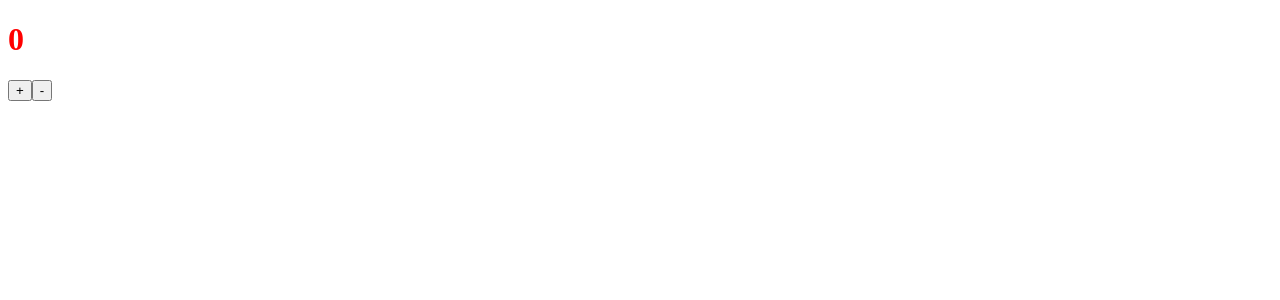
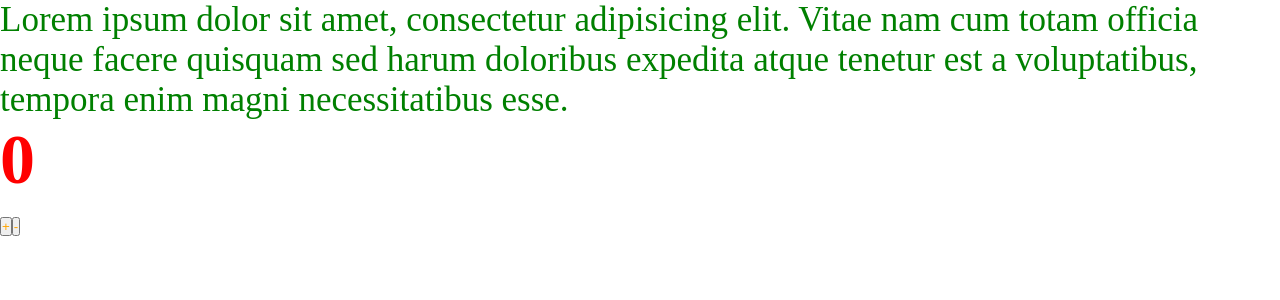
Before and after one commit to sarda10v/production-project, a React app: page / in a window 1280 px wide. Shown: the top 300 px of the page. Built offline with nearby package versions, Linux system fonts and the light colour scheme.

Commit message:
feat: улучшил работу css, добавил mini-css-extract-plugin и настроил css модули для изоляции стилей

```diff
--- a/package.json
+++ b/package.json
@@ -19,6 +19,7 @@
     "@types/webpack-dev-server": "^4.7.2",
     "css-loader": "^6.6.0",
     "html-webpack-plugin": "^5.5.0",
+    "mini-css-extract-plugin": "^2.5.3",
     "sass": "^1.49.9",
     "sass-loader": "^12.6.0",
     "style-loader": "^3.3.1",
--- /dev/null
+++ b/src/App.tsx
@@ -0,0 +1,14 @@
+import React from 'react';
+import { Counter } from './components/Counter';
+import "./index.scss"
+
+const App = () => {
+    return (
+        <div className='app'>
+            Lorem ipsum dolor sit amet, consectetur adipisicing elit. Vitae nam cum totam officia neque facere quisquam sed harum doloribus expedita atque tenetur est a voluptatibus, tempora enim magni necessitatibus esse.
+            <Counter/>
+        </div>
+    );
+};
+
+export default App;
--- /dev/null
+++ b/src/components/Counter.module.scss
@@ -0,0 +1,6 @@
+h1 {
+  color: red;
+}
+button {
+  color: orange;
+}
--- a/src/components/Counter.scss
+++ /dev/null
@@ -1,3 +0,0 @@
-h1 {
-    color: red
-}
--- a/src/components/Counter.tsx
+++ b/src/components/Counter.tsx
@@ -1,5 +1,5 @@
 import { useState } from "react";
-import "./Counter.scss";
+import classes from "./Counter.module.scss";
 
 export const Counter = () => {
   const [count, setCount] = useState(0);
@@ -12,7 +12,7 @@ export const Counter = () => {
   };
 
   return (
-    <div>
+    <div className={classes.button}>
       <h1>{count}</h1>
       <button onClick={() => handleIncrement()}>+</button>
       <button onClick={() => handleDicrement()}>-</button>
--- /dev/null
+++ b/src/index.scss
@@ -0,0 +1,9 @@
+* {
+  margin: 0;
+  padding: 0;
+  box-sizing: border-box;
+}
+.app {
+  font-size: 35px;
+  color: green;
+}
--- a/src/index.tsx
+++ b/src/index.tsx
@@ -1,9 +1,4 @@
 import { render } from "react-dom";
-import {Counter} from "./components/Counter";
+import App from "./App";
 
-render(
-  <div>
-    <Counter />
-  </div>,
-  document.getElementById("root")
-);
+render(<App />, document.getElementById("root"));
```
Also changed, not shown: src/global.d.ts (added, +7 -0 lines), 9 other files (tests, documents, lock files or other folders).
